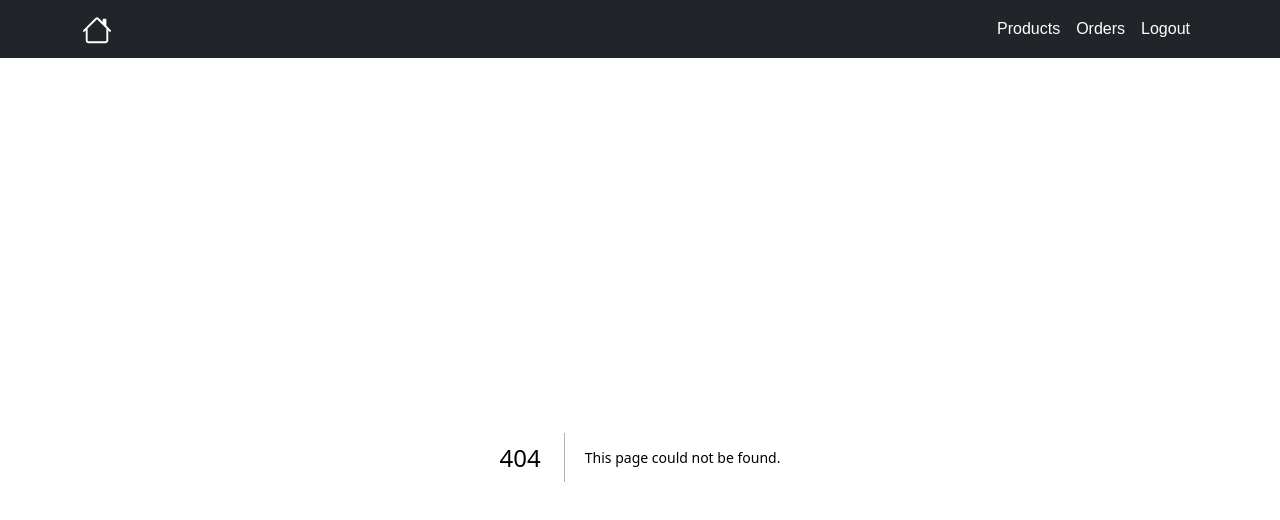
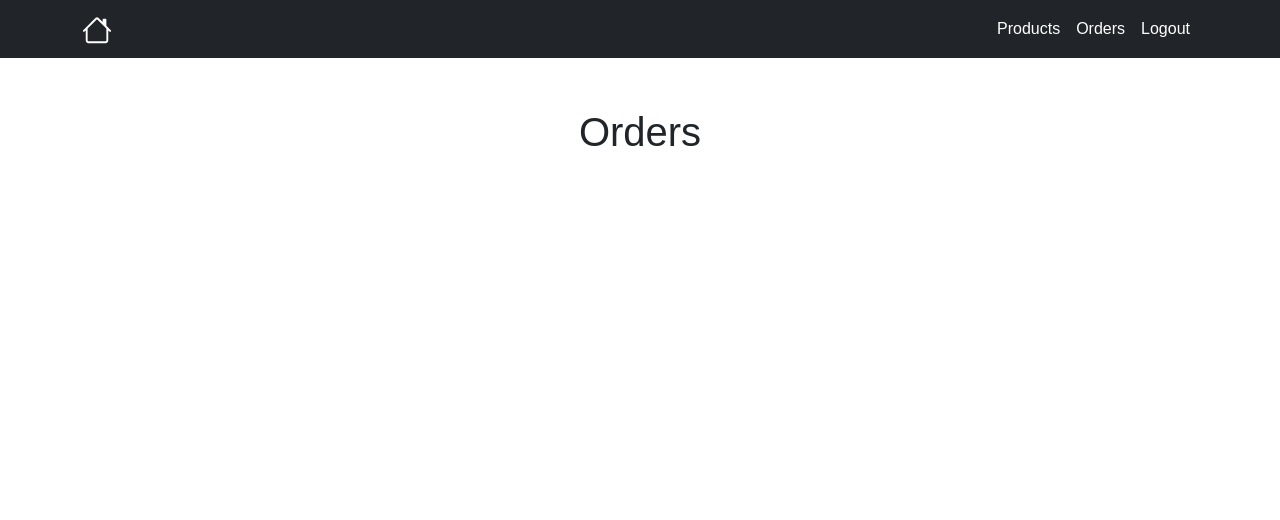
Before and after one commit to haroon-ali-dev/point-of-sale, a Next.js app in the folder admin/: page /orders in a window 1280 px wide. Before the commit this address had no page. Shown: the top 520 px of the page. Built offline with nearby package versions, Linux system fonts and the light colour scheme; sample sign-in values are in the browser's storage; a web font is replaced by a local one.

Commit message:
admin - create orders page

```diff
--- /dev/null
+++ b/admin/pages/orders/index.js
@@ -0,0 +1,30 @@
+import Head from 'next/head'
+import Link from 'next/link';
+import { useState, useEffect } from 'react';
+import { Card, Spinner, Table, Stack } from 'react-bootstrap';
+import { PencilSquare, Trash } from 'react-bootstrap-icons';
+
+import AuthOnly from '@/components/AuthOnly';
+
+export default function Orders() {
+    return (
+        <AuthOnly><OrdersContent /></AuthOnly>
+    );
+}
+
+export function OrdersContent() {
+
+
+    return (
+        <>
+            <Head>
+                <title>Orders - POS Admin</title>
+            </Head>
+
+            <main>
+                <h1 className='heading'>Orders</h1>
+
+            </main>
+        </>
+    );
+}
```
